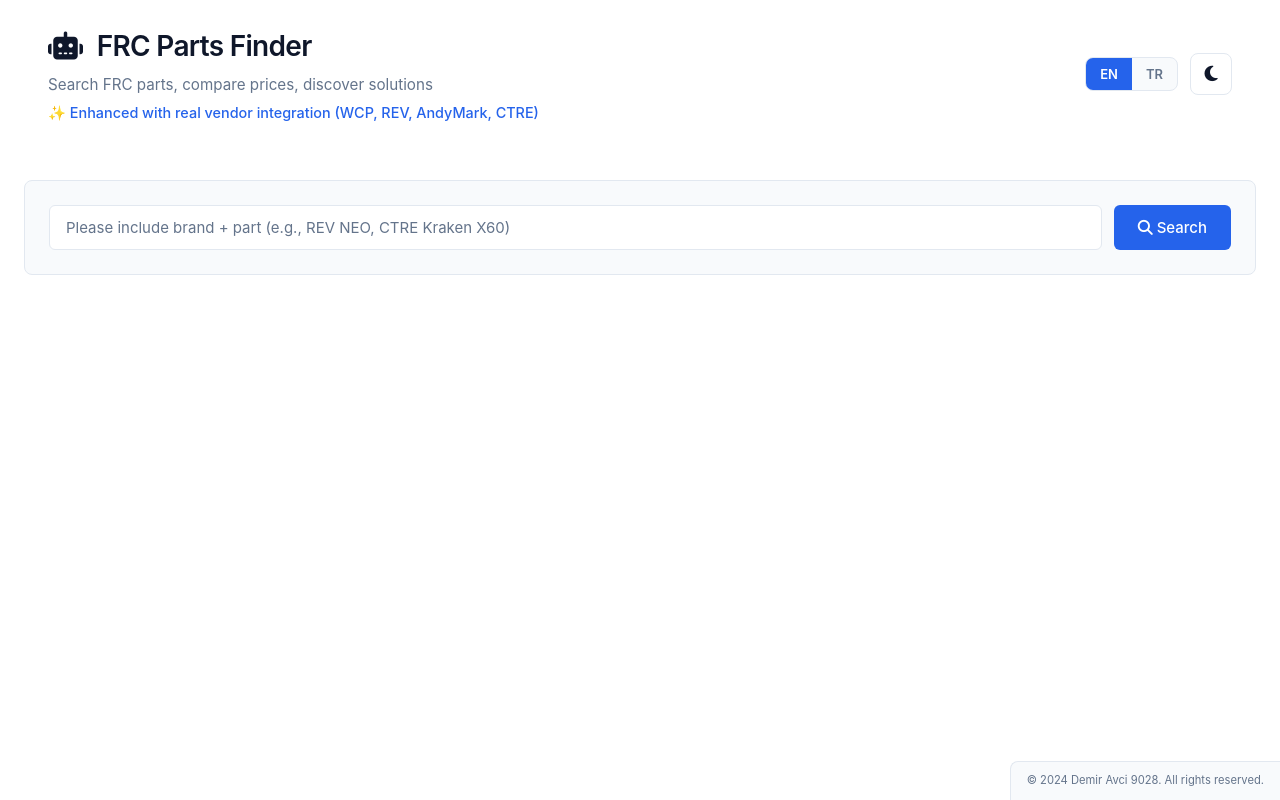
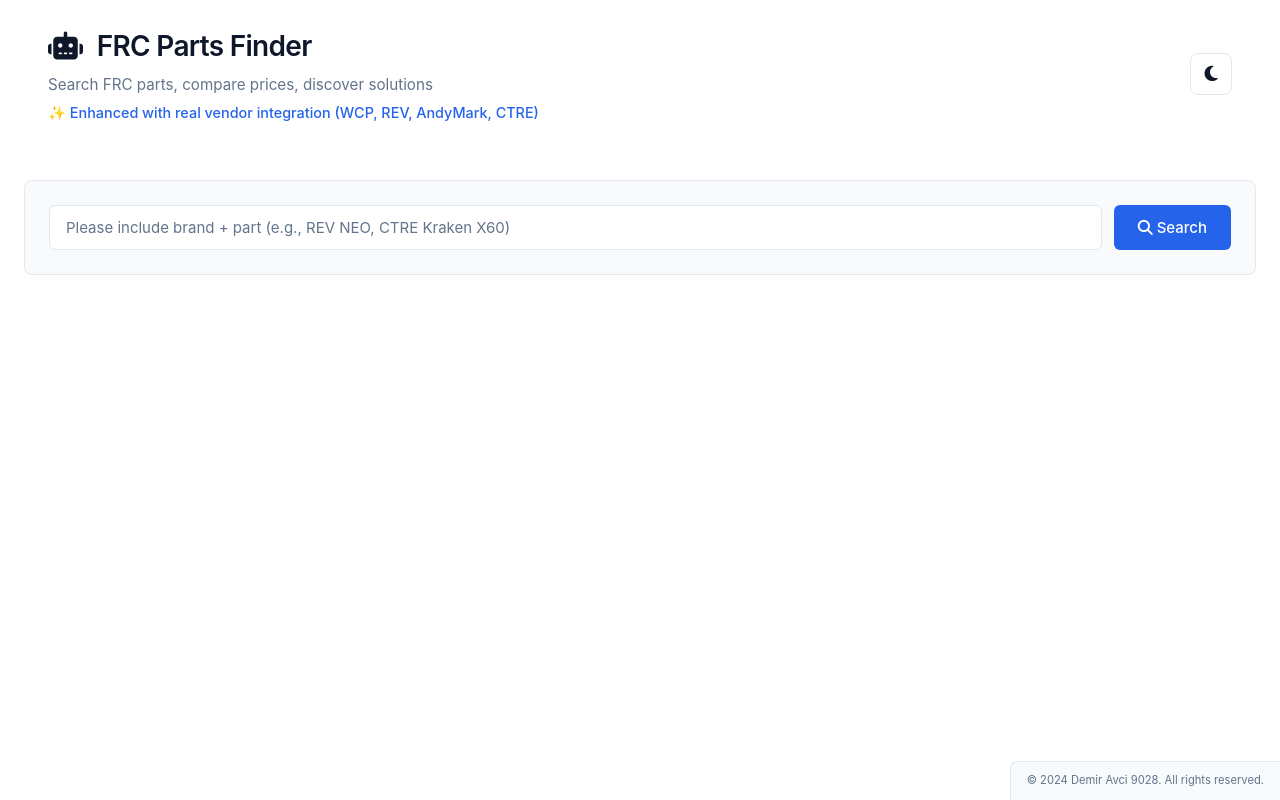
Before and after one commit to Demir3535/FRC-PART-FINDER-BY-DEMIR-LAST, a plain HTML site: page frc-parts-finder/index.html in a window 1280 px wide. Drawn offline with Linux system fonts and the light colour scheme.

Commit message:
removed button language

```diff
--- a/frc-parts-finder/index.html
+++ b/frc-parts-finder/index.html
@@ -17,10 +17,6 @@
                     <p class="subtitle-enhanced" data-i18n="subtitle-enhanced">✨ Enhanced with real vendor integration (WCP, REV, AndyMark, CTRE)</p>
                 </div>
                 <div class="header-controls">
-                    <div id="languageToggle" class="language-toggle">
-                        <button class="lang-btn active" data-lang="en" onclick="changeLanguage('en')">EN</button>
-                        <button class="lang-btn" data-lang="tr" onclick="changeLanguage('tr')">TR</button>
-                    </div>
                     <button id="themeToggle" class="theme-toggle" onclick="toggleTheme()">
                         <i class="fas fa-moon"></i>
                     </button>
```
